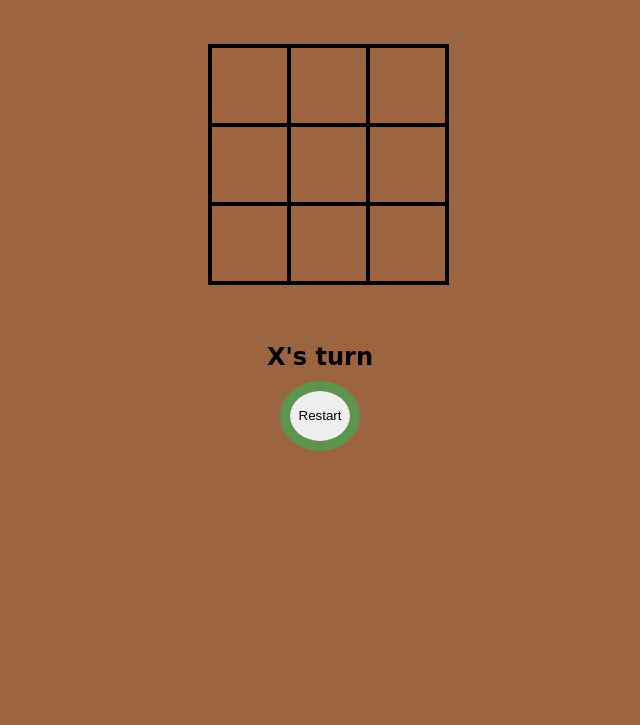
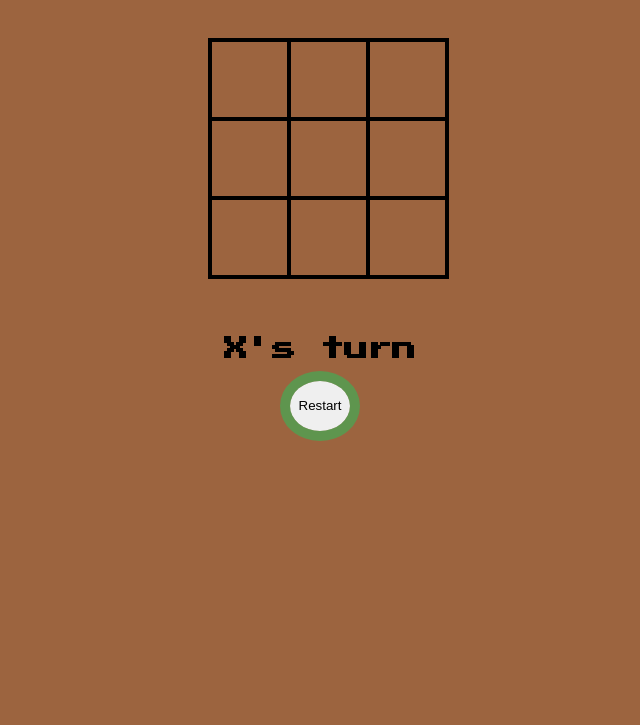
Before and after one commit to leoman8109754gmailcom/tictactoe, a plain HTML site: page index.html in a window 1280 px wide. Shown: the part 75-800 px from the top of the page, without its empty margins (320-960 px from the left). Drawn offline with Linux system fonts and the light colour scheme.

Commit message:
Update index.html

```diff
--- a/index.html
+++ b/index.html
@@ -5,6 +5,9 @@
     <meta name="viewport" content="width=device-width, initial-scale=1.0">
     <title>My Website</title>
     <link rel="stylesheet" href="style.css">
+    <link rel="preconnect" href="https://fonts.googleapis.com">
+    <link rel="preconnect" href="https://fonts.gstatic.com" crossorigin>
+    <link href="https://fonts.googleapis.com/css2?family=Press+Start+2P&display=swap" rel="stylesheet">
 </head>
 <body>
     <div id="gameContainer">
```
